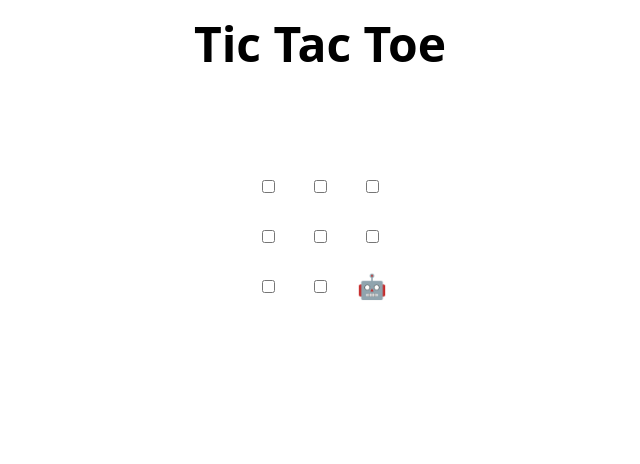
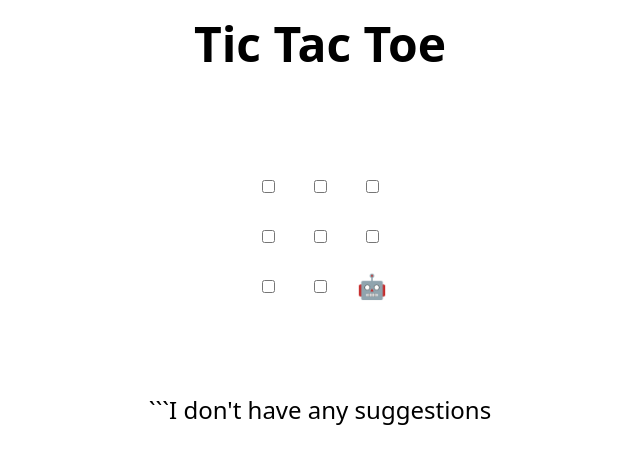
Before and after one commit to Jmei340/skills-review-pull-requests, a plain HTML site: page index.html in a window 1280 px wide. Shown: the whole page, without its empty margins (320-960 px from the left). Drawn offline with Linux system fonts and the light colour scheme.

Commit message:
Update index.html
Suggestions please.

````diff
--- a/index.html
+++ b/index.html
@@ -48,6 +48,7 @@
 </table>
 
 <h2 hidden>Game over, refresh to play again 🧑‍💻 🤖!</h2>
+```I don't have any suggestions
 
 <script>
   // Initialization
````
